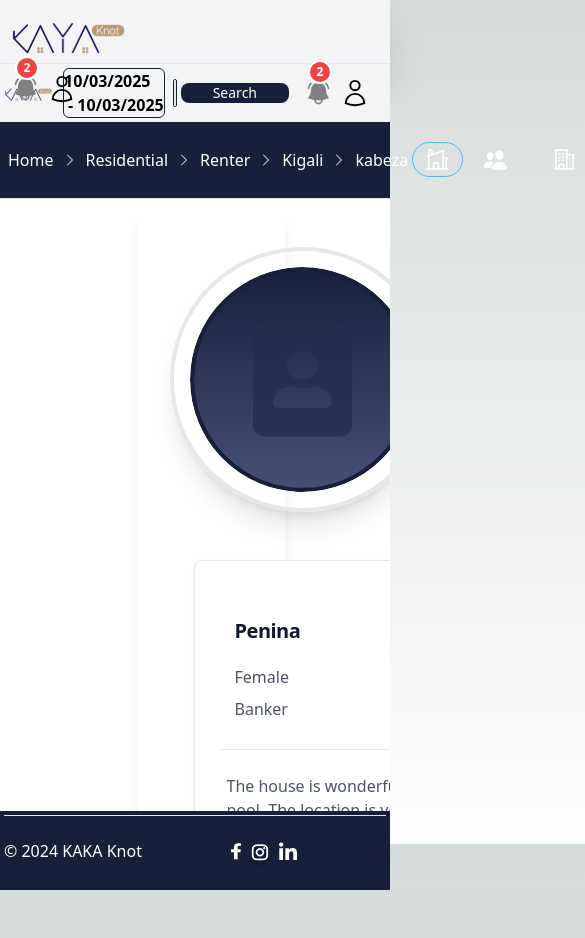
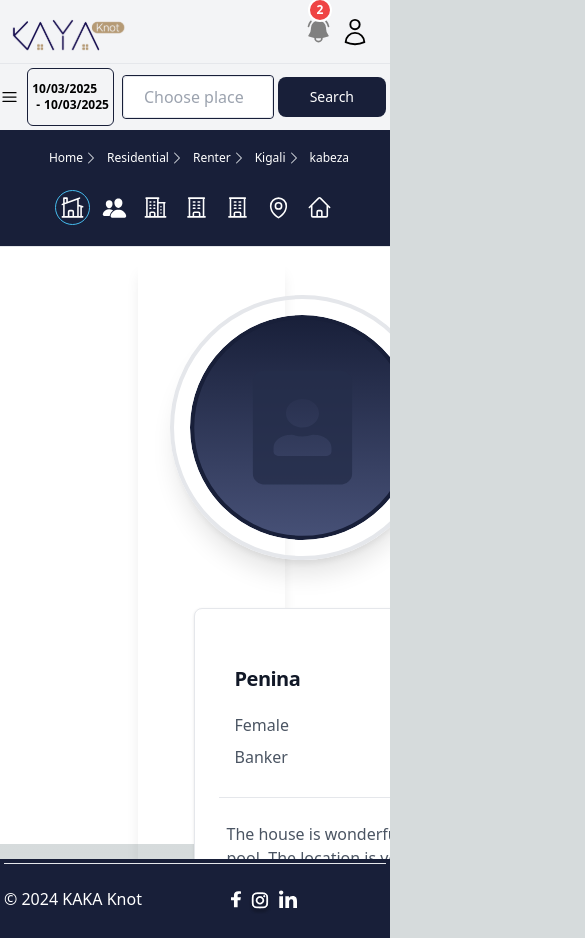
Before and after one commit to niysalomon/kaya-knot, a Next.js app: page /user in a window 390 px wide. Shown: the top 938 px of the page, 585 px wide, since content can reach past the window. Before the commit the page ends 890 px from the top, so only its background shows below. Built offline with nearby package versions, Linux system fonts and the light colour scheme.

Commit message:
adding responsiveness

```diff
--- a/src/common/header.tsx
+++ b/src/common/header.tsx
@@ -432,10 +432,10 @@ const Header = ({
         <div className=" float-left  ">
           <Breadcrumbs links={breadcrumbLinks} />
         </div>
-        <div className="flex justify-center items-center py-2 lg:gap-3 xs:gap-0 sm:gap-0 md:gap-0 mr-5">
+        <div className="flex justify-center items-center py-2 lg:gap-3 xs:gap-0 sm:gap-0 md:gap-0 mr-5 xs:m-0  ">
           <Link
             href="./house"
-            className="flex items-center justify-end m-1 px-3 py-1 text-white border border-primary rounded-full cursor-pointer hover:border-white"
+            className="flex items-center justify-end m-1 px-3 xs:p-1 py-1 text-white border border-primary rounded-full cursor-pointer hover:border-white "
           >
             <Image
               src={HouseWhiteIcon}
@@ -448,7 +448,7 @@ const Header = ({
           </Link>
           <Link
             href="./renters"
-            className=" text-white  flex justify-end items-center rounded-full  m-1 px-3 hover:border hover:border-white py-1 cursor-pointer"
+            className=" text-white  flex justify-end items-center rounded-full  m-1 px-3 xs:p-1 hover:border hover:border-white py-1 cursor-pointer"
           >
             <Image
               src={TenantsWhiteIcon}
@@ -459,7 +459,7 @@ const Header = ({
             />{" "}
             <span className="pl-1 hidden xl:inline">Co-renter</span>
           </Link>
-          <div className=" text-white  flex justify-end items-center rounded-full hover:border hover:border-white py-1 m-1 px-6 cursor-pointer ">
+          <div className=" text-white  flex justify-end items-center rounded-full hover:border hover:border-white py-1 m-1 px-6 xs:p-1 cursor-pointer ">
             <Image
               src={HotelIcon}
               alt=""
@@ -469,7 +469,7 @@ const Header = ({
             />{" "}
             <span className="pl-1 hidden xl:inline">Hotel</span>
           </div>
-          <div className=" text-white  flex justify-end items-center rounded-full  m-1 px-3 hover:border hover:border-white py-1 cursor-pointer">
+          <div className=" text-white  flex justify-end items-center rounded-full  m-1 px-3 xs:p-1 hover:border hover:border-white py-1 cursor-pointer">
             <Image
               src={ApartmentIcon}
               alt=""
@@ -480,7 +480,7 @@ const Header = ({
             <span className="pl-1 hidden xl:inline">Apartment</span>
           </div>
 
-          <div className=" text-white  flex justify-end items-center rounded-full  m-1 px-3 hover:border hover:border-white py-1 cursor-pointer">
+          <div className=" text-white  flex justify-end items-center rounded-full  m-1 px-3 xs:p-1 hover:border hover:border-white py-1 cursor-pointer">
             <Image
               src={ApartmentIcon}
               alt=""
@@ -491,7 +491,7 @@ const Header = ({
             <span className="pl-1 hidden xl:inline">Office</span>
           </div>
 
-          <div className=" text-white  flex justify-end items-center rounded-full  m-1 px-3 hover:border hover:border-white py-1 cursor-pointer">
+          <div className=" text-white  flex justify-end items-center rounded-full  m-1 px-3 xs:p-1 hover:border hover:border-white py-1 cursor-pointer">
             <Image
               src={LocationWhiteIcon}
               alt=""
@@ -501,7 +501,7 @@ const Header = ({
             />{" "}
             <span className="pl-1 hidden xl:inline">Kigali</span>
           </div>
-          <div className=" text-white  flex justify-end items-center rounded-full  m-1 px-3 hover:border hover:border-white py-1 cursor-pointer">
+          <div className=" text-white  flex justify-end items-center rounded-full  m-1 px-3 xs:p-1 hover:border hover:border-white py-1 cursor-pointer">
             <Image
               src={HomeWhiteIcon}
               alt=""
--- a/src/feature/houses/components/breadCrumbs.tsx
+++ b/src/feature/houses/components/breadCrumbs.tsx
@@ -9,16 +9,16 @@ interface BreadcrumbProps {
 const Breadcrumbs: React.FC<BreadcrumbProps> = ({ links }) => {
   return (
     <nav aria-label="Breadcrumb" className="w-full py-3">
-      <ol className="flex items-center space-x-2 text-white">
+      <ol className="flex items-center space-x-2 xs:space-x-0  text-white">
         {links.map((link, index) => (
           <li key={index} className="flex items-center">
             {index !== 0 && <ChevronRightIcon className="h-4 w-4 text-gray-300" />}
             {index === links.length - 1 ? (
-              <span className="ml-2 font-medium text-white">{link.name}</span>
+              <span className="ml-2 font-medium xs:text-xs text-white">{link.name}</span>
             ) : (
               <a
                 href={link.href}
-                className="ml-2 text-white hover:text-blue-700 transition"
+                className="ml-2 text-white hover:text-blue-700 transition xs:text-xs "
               >
                 {link.name}
               </a>
--- a/tailwind.config.js
+++ b/tailwind.config.js
@@ -4,7 +4,7 @@ module.exports = {
   theme: {
     extend: {
       screens: {
-        xs: '475px',
+        xs: '175px',
         'xl-m': '1212px',
         '2xl': '1536px',
         '3xl': '1560px',
```
